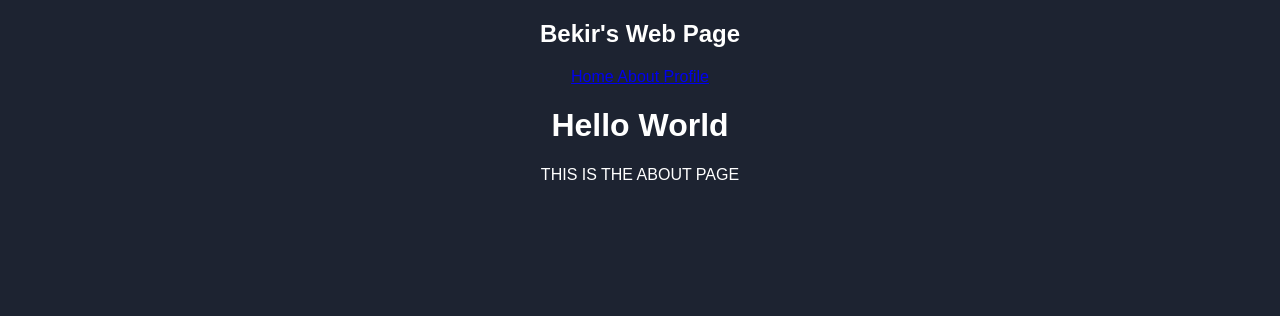
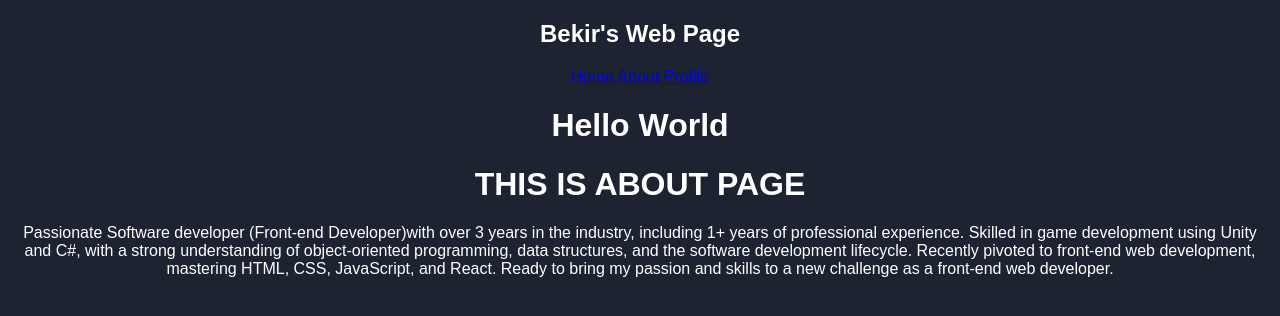
Before and after one commit to Bskasan/React_Practises, a React (Create React App) app in the folder My-Practises/react-routes/: page /about in a window 1280 px wide. Shown: the top 316 px of the page. Built offline with nearby package versions, Linux system fonts and the light colour scheme.

Commit message:
about me added

```diff
--- a/My-Practises/react-routes/src/pages/About.jsx
+++ b/My-Practises/react-routes/src/pages/About.jsx
@@ -1,9 +1,20 @@
-import React from 'react'
+import React from "react";
 
 const About = () => {
   return (
-    <div>THIS IS THE ABOUT PAGE</div>
-  )
-}
+    <div>
+      <h1>THIS IS ABOUT PAGE</h1>
+      <p>
+        Passionate Software developer (Front-end Developer)with over 3 years in
+        the industry, including 1+ years of professional experience. Skilled in
+        game development using Unity and C#, with a strong understanding of
+        object-oriented programming, data structures, and the software
+        development lifecycle. Recently pivoted to front-end web development,
+        mastering HTML, CSS, JavaScript, and React. Ready to bring my passion
+        and skills to a new challenge as a front-end web developer.
+      </p>
+    </div>
+  );
+};
 
-export default About
+export default About;
```
